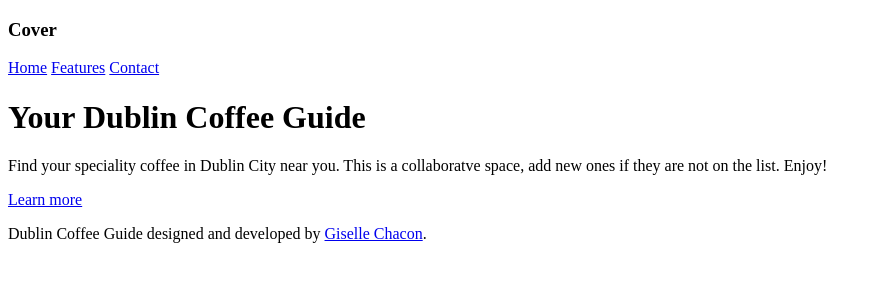
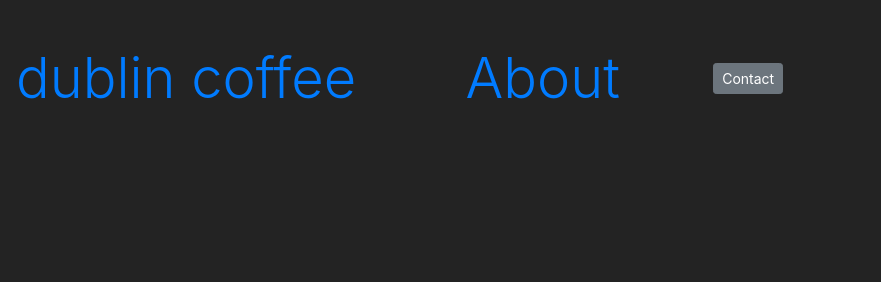
Before and after one commit to GiselleNessi/dublin-coffee-guide, a plain HTML site: page index.html in a window 1280 px wide. Shown: the whole page, without its empty margins (0-881 px from the left). Drawn offline with nearby package versions, Linux system fonts and the light colour scheme.

Commit message:
Initial commit

```diff
--- a/assets/css/style.css
+++ b/assets/css/style.css
@@ -1,106 +1,65 @@
-/*
- * Globals
- */
 
-/* Links */
-a,
-a:focus,
-a:hover {
-  color: #fff;
+body {
+   background-color: #232323;
 }
 
-/* Custom default button */
-.btn-secondary,
-.btn-secondary:hover,
-.btn-secondary:focus {
-  color: #333;
-  text-shadow: none; /* Prevent inheritance from `body` */
-  background-color: #fff;
-  border: .05rem solid #fff;
+/* Nav bar */
+
+.menu .navbar-brand {
+    display: -webkit-flex;
 }
 
-
-/*
- * Base structure
- */
-
-html,
-body {
-  height: 100%;
-  background-color: #333;
+.menu .navbar-brand span {
+    display: flex;
+    display: -webkit-flex;
 }
 
-body {
-  display: -ms-flexbox;
-  display: flex;
-  color: #fff;
-  text-shadow: 0 .05rem .1rem rgba(0, 0, 0, .5);
-  box-shadow: inset 0 0 5rem rgba(0, 0, 0, .5);
+.menu .navbar-brand .navbar-caption-wrap {
+    display: -webkit-flex;
 }
 
-.cover-container {
-  max-width: 42em;
+.menu .navbar-brand .navbar-logo img {
+    display: -webkit-flex;
 }
 
-
-/*
- * Header
- */
-.masthead {
-  margin-bottom: 2rem;
+@media (min-width: 768px) and (max-width: 991px) {
+    .menu .navbar-toggleable-sm .navbar-nav {
+    display: -webkit-box;
+    display: -webkit-flex;
+    display: -ms-flexbox; } }
+@media (min-width: 992px) {
+  .menu .navbar-nav.nav-dropdown {
+    display: -webkit-flex; }
+  .menu .navbar-toggleable-sm .navbar-collapse {
+    display: -webkit-flex !important; } }
+@media (max-width: 767px) {
+  .menu .navbar-collapse {
+    overflow-y: auto;
+    max-height: 80vh; }
+  .menu .dropdown-menu {
+    max-height: 60vh;
+    overflow-y: auto; }
 }
 
-.masthead-brand {
-  margin-bottom: 0;
+.navbar {
+  display: -webkit-flex;
+  -webkit-flex-wrap: wrap;
+  -webkit-align-items: center;
+  -webkit-justify-content: space-between;
 }
 
-.nav-masthead .nav-link {
-  padding: .25rem 0;
-  font-weight: 700;
-  color: rgba(255, 255, 255, .5);
-  background-color: transparent;
-  border-bottom: .25rem solid transparent;
-}
+.navbar-collapse {
+  -webkit-flex-basis: 100%;
+  -webkit-flex-grow: 1;
+  -webkit-align-items: center;
+  }
 
-.nav-masthead .nav-link:hover,
-.nav-masthead .nav-link:focus {
-  border-bottom-color: rgba(255, 255, 255, .25);
-}
+.nav-dropdown .link {
+  padding: .667em 1.667em !important;
+  margin: 0 !important;
+  }
 
-.nav-masthead .nav-link + .nav-link {
-  margin-left: 1rem;
-}
-
-.nav-masthead .active {
-  color: #fff;
-  border-bottom-color: #fff;
-}
-
-@media (min-width: 48em) {
-  .masthead-brand {
-    float: left;
+.nav {
+  display: -webkit-flex;
+  -webkit-flex-wrap: wrap;
   }
-  .nav-masthead {
-    float: right;
-  }
-}
-
-
-/*
- * Cover
- */
-.cover {
-  padding: 0 1.5rem;
-}
-.cover .btn-lg {
-  padding: .75rem 1.25rem;
-  font-weight: 700;
-}
-
-
-/*
- * Footer
- */
-.mastfoot {
-  color: rgba(255, 255, 255, .5);
-}
--- a/index.html
+++ b/index.html
@@ -1,37 +1,52 @@
 <!DOCTYPE html>
 <html lang="en">
+
 <head>
+
 	<meta charset="UTF-8">
 	<meta name="viewport" content="width=device-width, initial-scale=1.0">
 	<meta http-equiv="X-UA-Compatible" content="ie=edge">
+	<link rel="stylesheet" href="https://maxcdn.bootstrapcdn.com/bootstrap/4.2.1/css/bootstrap.min.css"
+		type="text/css" />
+	<link rel="stylesheet" href="https://maxcdn.bootstrapcdn.com/font-awesome/4.7.0/css/font-awesome.min.css"
+		type="text/css" />
+	<link rel="stylesheet" href="assets/css/style.css" type="text/css">
 	<title>Your Dublin Coffee Guide</title>
 </head>
+
 <body>
-    <div class="cover-container d-flex w-100 h-100 p-3 mx-auto flex-column">
-  <header class="masthead mb-auto">
-    <div class="inner">
-      <h3 class="masthead-brand">Cover</h3>
-      <nav class="nav nav-masthead justify-content-center">
-        <a class="nav-link active" href="#">Home</a>
-        <a class="nav-link" href="#">Features</a>
-        <a class="nav-link" href="#">Contact</a>
+	<section class="menu">
+		<nav
+			class="navbar navbar-expand beta-menu navbar-dropdown alight-items-center navbar-fixed-top navbar-toggleable-sm">
+			<button class="navbar-toggler navbar-toggler-right" type="button" data-toggle="collapse" data-target="#navbarSupportedContent" aria-controls="navbarSupportedContent" aria-expanded="false" aria-label="Toggle navigation">
+                <div class="burger">
+                    <span></span>
+                    <span></span>
+                    <span></span>
+                    <span></span>
+                </div>
+            </button>
+			<div class="menu-logo">
+				<div class="navbar-brand">
+					<span class="navbar-caption-wrap"><a class="navbar-caption text-black display-4" href="">dublin coffee</a></span>
+				</div>
+			</div>
+			<div class="collapse navbar-collapse" id="navbarSupportedContent">
+				<ul class="navbar-nav nav-dropdown" data-app-modern-menu="true">
+					<li class="nav-item"><a class="nav-link link text-black display-4" href=""
+							aria-expanded="false">About</a></li>
+				</ul>
+				<div class="navbar-buttons mbr-section-btn"><a class="btn btn-sm btn-secondary display-4"
+						href="">Contact</a>
+				</div>
+			</div>
+
 		</nav>
-    </div>
-  </header>
+	</section>
 
-  <main role="main" class="inner cover">
-    <h1 class="cover-heading">Your Dublin Coffee Guide</h1>
-    <p class="lead">Find your speciality coffee in Dublin City near you. This is a collaboratve space, add new ones if they are not on the list. Enjoy!</p>
-    <p class="lead">
-      <a href="#" class="btn btn-lg btn-secondary">Learn more</a>
-    </p>
-  </main>
+	<footer>
 
-  <footer class="mastfoot mt-auto">
-    <div class="inner">
-      <p>Dublin Coffee Guide designed and developed by <a href="https://twitter.com/Gi_Chacon">Giselle Chacon</a>.</p>
-    </div>
 	</footer>
-</div>
 </body>
+
 </html>
```
Lines whose indentation alone changed are shown as unchanged.
